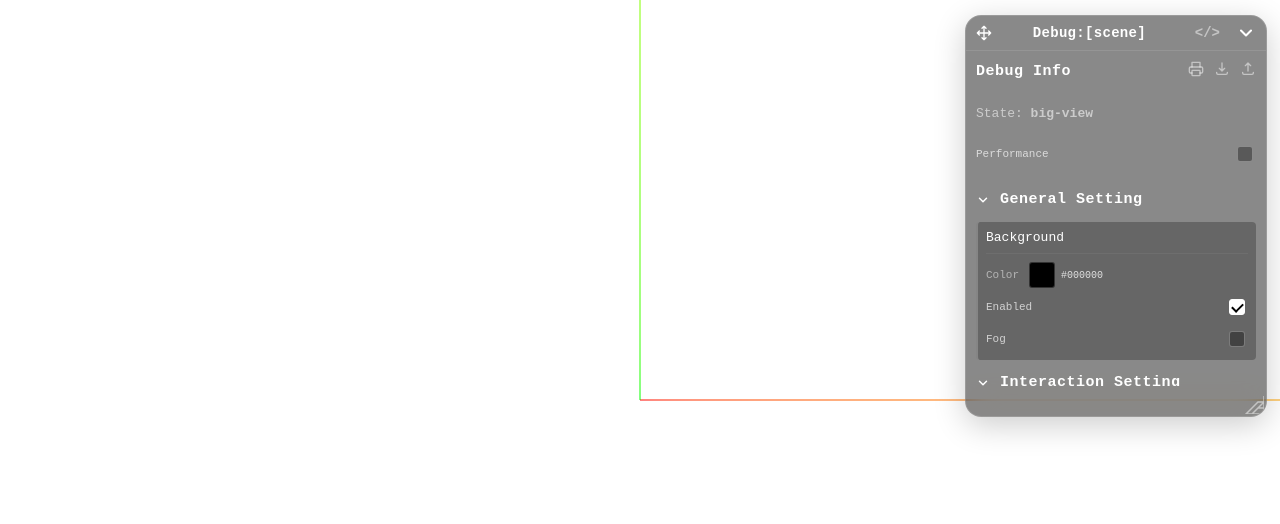
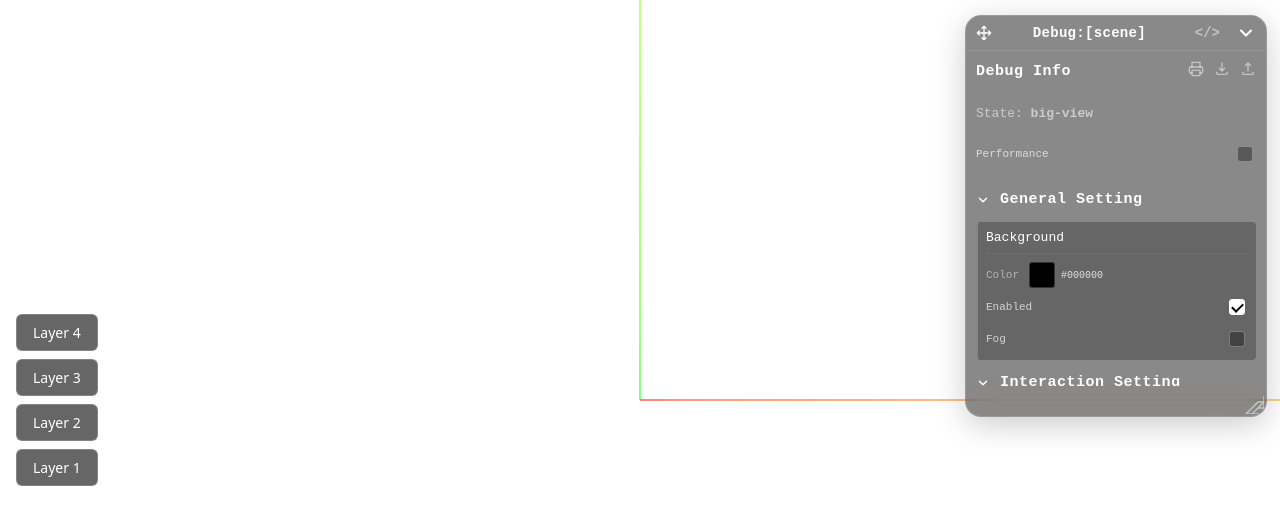
Before and after one commit to XLS9217/digital-space-webpage, a React (Vite) app: page / in a window 1280 px wide. Shown: the top 524 px of the page. Built offline with nearby package versions, Linux system fonts and the light colour scheme; no server answers.

Commit message:
Update `Stage` default scene, refine tag registration parameters, reintroduce layer button controls, and enhance `LevelsController` with UUID validation.

```diff
--- a/app/App.jsx
+++ b/app/App.jsx
@@ -3,7 +3,6 @@ import EditorLayout from './Editor/EditorLayout'
 import './App.css'
 
 export default function App() {
-  const sceneName = 'beijing_white'
   const isEditor = window.location.pathname.startsWith('/Editor')
 
   return (
@@ -15,7 +14,7 @@ export default function App() {
         </div>
       ) : (
         <div className="app__stage">
-          <Stage sceneName={sceneName} />
+          <Stage/>
         </div>
       )}
 
--- a/app/SandBox/Stage/Stage.jsx
+++ b/app/SandBox/Stage/Stage.jsx
@@ -5,14 +5,24 @@ import {ClassroomTag, MeetingTag} from './TagWithStyle.jsx'
 import './Stage.css'
 
 
-export default function Stage({ sceneName = "beijing_white" })
+export default function Stage({ sceneName = "temp_frame_test" })
 {
     const sceneController = useRef();
 
     useEffect(() => {
         tagRegistry
-            .register('CLASSROOM', ClassroomTag, { distanceFactor: 40 })
-            .register('MEETING', MeetingTag)
+            .register('CLASSROOM', ClassroomTag, {
+                distanceFactor: 20.0,
+                minSize: 0.5,
+                maxSize: 1,
+                magnifyDistance: 200
+            })
+            .register('MEETING', MeetingTag, {
+                distanceFactor: 20.0,
+                minSize: 0.5,
+                maxSize: 1,
+                magnifyDistance: 200
+            })
 
         dataRegistry
             .registerLoad(getSceneByName)
@@ -29,12 +39,12 @@ export default function Stage({ sceneName = "beijing_white" })
 
     return (
         <>
-            {/*<div className="layer-buttons">*/}
-            {/*    <button onClick={() => sceneController.current?.investigateLayer('LevelDisplay', 0)}>Layer 4</button>*/}
-            {/*    <button onClick={() => sceneController.current?.investigateLayer('LevelDisplay', 1)}>Layer 3</button>*/}
-            {/*    <button onClick={() => sceneController.current?.investigateLayer('LevelDisplay', 2)}>Layer 2</button>*/}
-            {/*    <button onClick={() => sceneController.current?.investigateLayer('LevelDisplay', 3)}>Layer 1</button>*/}
-            {/*</div>*/}
+            <div className="layer-buttons">
+                <button onClick={() => sceneController.current?.investigateLayer('Levels', 0)}>Layer 4</button>
+                <button onClick={() => sceneController.current?.investigateLayer('Levels', 1)}>Layer 3</button>
+                <button onClick={() => sceneController.current?.investigateLayer('Levels', 2)}>Layer 2</button>
+                <button onClick={() => sceneController.current?.investigateLayer('Levels', 3)}>Layer 1</button>
+            </div>
 
             <DigitalSpace debug={true}>
                 <DigitalScene sceneName={sceneName} controllerRef={sceneController} />
--- a/packages/digital-space-toolkit/DigitalScene/SceneControl/LevelsController.js
+++ b/packages/digital-space-toolkit/DigitalScene/SceneControl/LevelsController.js
@@ -4,7 +4,16 @@ import { MODEL_TYPE } from '../../SceneTypeEnum';
 
 // Resolve uuids for a layer — uses uuids[] if present, falls back to names[] via registry
 function resolveLayerUuids(layer) {
-    if (layer.uuids && layer.uuids.length > 0) return layer.uuids;
+    if (layer.uuids && layer.uuids.length > 0) {
+        // Validate that uuids are real registry keys, not names
+        const validUuids = layer.uuids.filter(uuid => sceneObjectRegistry.get(uuid));
+        if (validUuids.length > 0) return validUuids;
+        // uuids might actually be names (stale data) — resolve them
+        return layer.uuids.map(nameOrUuid => {
+            const entry = sceneObjectRegistry.findByName(nameOrUuid);
+            return entry?.uuid;
+        }).filter(Boolean);
+    }
     if (layer.names && layer.names.length > 0) {
         return layer.names.map(name => {
             const entry = sceneObjectRegistry.findByName(name);
@@ -49,6 +58,7 @@ class LevelsController {
 
         // Lift layers above, hide after animation
         const uuidsToLift = layersToLift.flatMap(({ layer }) => resolveLayerUuids(layer));
+        console.log('[LevelsController] Investigating layer', layerIndex, 'uuidsToLift:', uuidsToLift);
         uuidsToLift.forEach(uuid => {
             eventChannelHub.publish(CONTROL_CHANNELS.OBJECT_ANIMATION, {
                 uuid,
```
